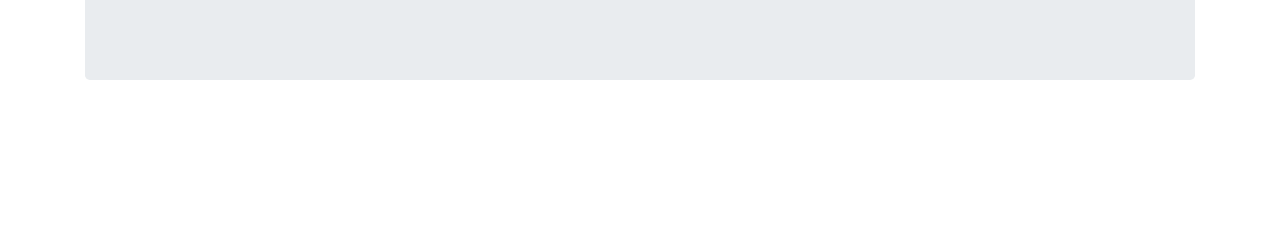
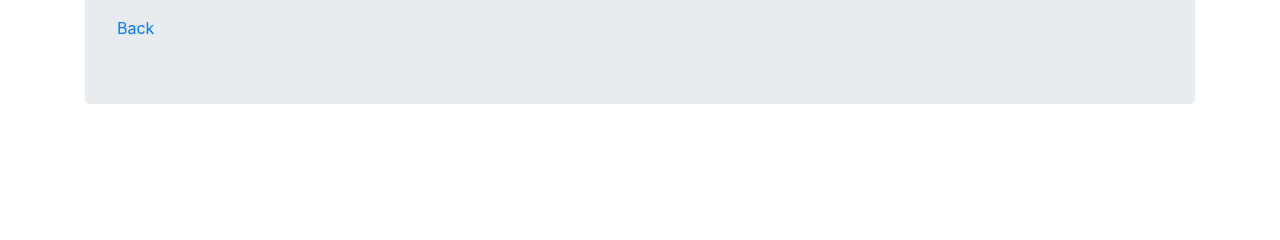
Before and after one commit to TanmoyCtg/halkata, a Django app: template templates/cost/expense.html in a window 1280 px wide. Shown: the part 257-497 px from the top of the page. Run offline with Django 3.2, Linux system fonts and the light colour scheme; the template is opened without the code that fills it, so the values that code supplies are empty; some libraries are stand-ins or nearby versions.

Commit message:
modified

```diff
--- a/templates/cost/expense.html
+++ b/templates/cost/expense.html
@@ -19,4 +19,6 @@
         {% endfor %}
     </tbody>
 </table>
+<a href="{%url 'addexpense'%}">Back</a>
+
 {% endblock %}
```
